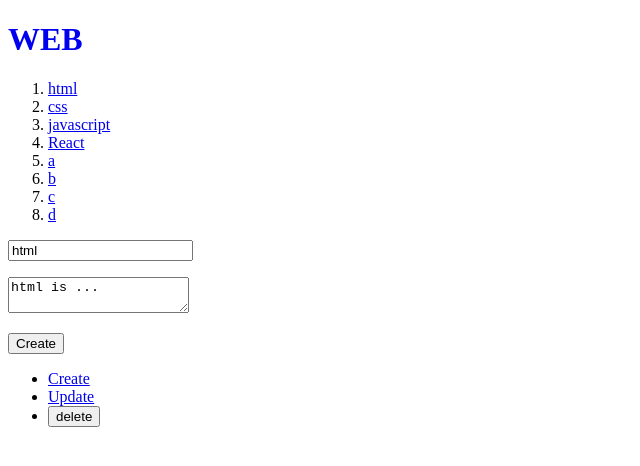
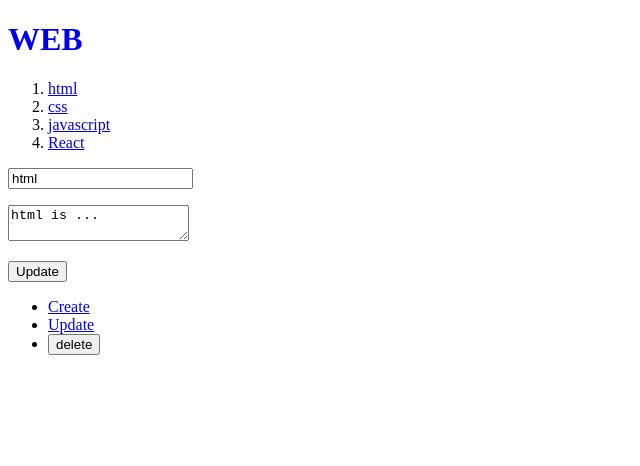
Before and after one commit to jjangyeunii/nextjs-practice-basic, a Next.js app: page /update/1 in a window 1280 px wide. Shown: the top 466 px of the page, without its empty margins (0-640 px from the left). Built offline with nearby package versions, Linux system fonts and the light colour scheme; data requests are answered from the project's data file.

Commit message:
글삭제

```diff
--- a/db.json
+++ b/db.json
@@ -19,26 +19,6 @@
       "title": "React",
       "body": "React is ...",
       "id": 4
-    },
-    {
-      "title": "a",
-      "body": "a",
-      "id": 5
-    },
-    {
-      "title": "b",
-      "body": "b",
-      "id": 6
-    },
-    {
-      "title": "c",
-      "body": "c",
-      "id": 7
-    },
-    {
-      "title": "d",
-      "body": "d",
-      "id": 8
     }
   ],
   "posts": [
--- a/src/app/update/[id]/page.tsx
+++ b/src/app/update/[id]/page.tsx
@@ -71,7 +71,7 @@ export default function Update() {
         ></textarea>
       </p>
       <p>
-        <button type="submit">Create</button>
+        <button type="submit">Update</button>
       </p>
     </form>
   );
--- a/src/components/Control.tsx
+++ b/src/components/Control.tsx
@@ -1,9 +1,10 @@
 "use client";
 import Link from "next/link";
-import { useParams } from "next/navigation";
+import { useParams, useRouter } from "next/navigation";
 
 export default function Control() {
   const params = useParams();
+  const router = useRouter();
   const id = params.id;
   return (
     <ul>
@@ -16,7 +17,19 @@ export default function Control() {
             <Link href={`/update/${id}`}>Update</Link>
           </li>
           <li>
-            <button>delete</button>
+            <button
+              onClick={() => {
+                const options = { method: "DELETE" };
+                fetch(`http://localhost:9999/topics/${id}`, options).then(
+                  (_) => {
+                    router.refresh();
+                    router.push("/");
+                  }
+                );
+              }}
+            >
+              delete
+            </button>
           </li>
         </section>
       ) : null}
```
